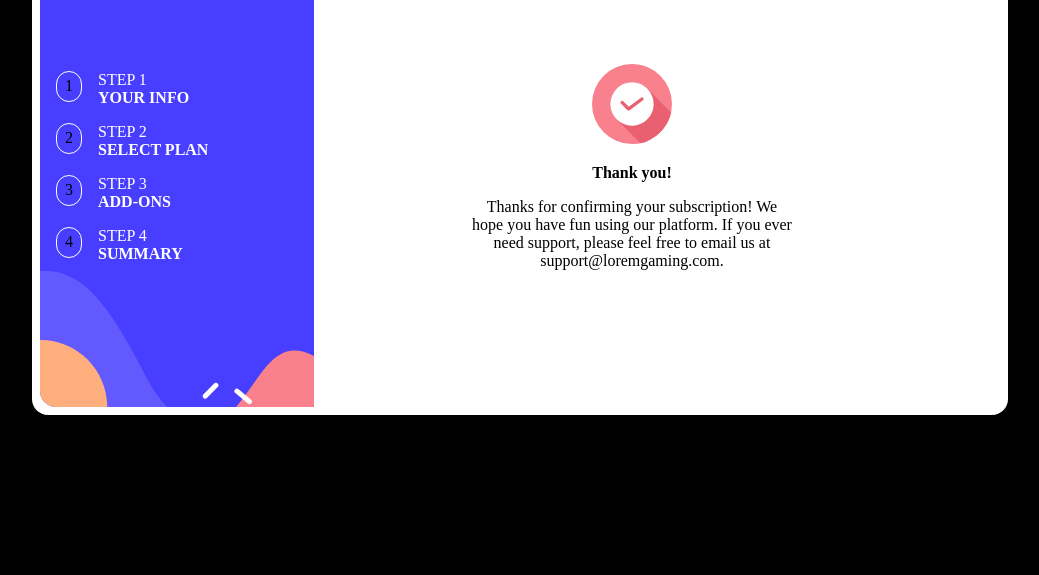
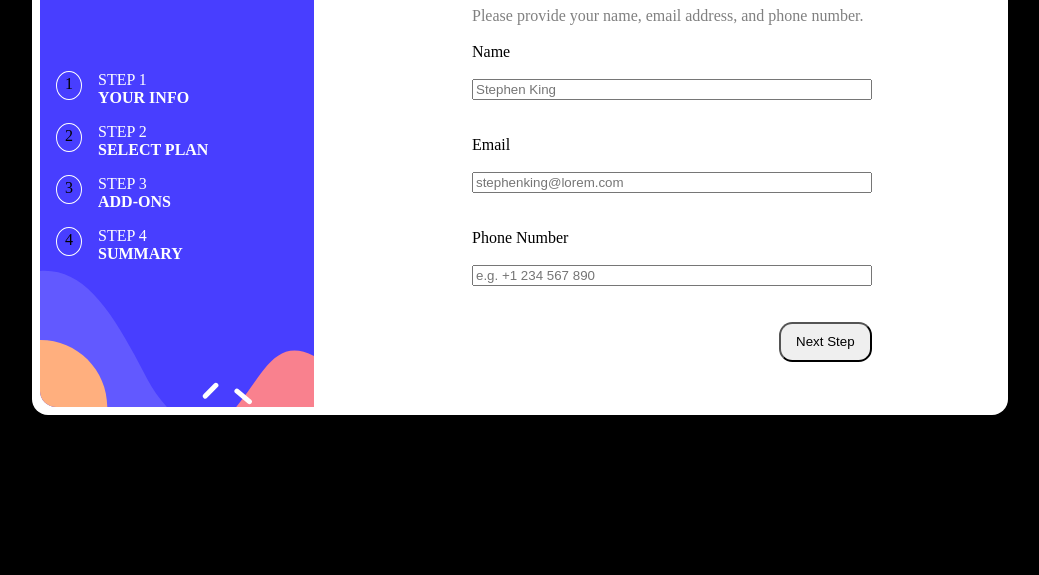
Before and after one commit to sanket-a8lw12/Multi-Step-Form, a plain HTML site: page index.html in a window 1280 px wide. Shown: the part 289-864 px from the top of the page, without its empty margins (120-1159 px from the left). Drawn offline with Linux system fonts and the light colour scheme; a script that the page names is missing.

Commit message:
wrote the code to style the Finishing up page

```diff
--- a/style.css
+++ b/style.css
@@ -41,14 +41,13 @@ body{
 }
 
 .number{
-    padding-top: .3em;
+    padding-top: .2em;
     height: 1.5em;
     width: 1.5em;
     font-weight: 20em;
     border: 1px solid white;
-    border-radius: 9em;
-    display: flex;
-    justify-content: center;
+    border-radius: 50%;
+    text-align: center;
 }
 
 button{
@@ -70,7 +69,7 @@ button{
      display: flex;
      flex-direction: column;
      color: grey;
-     display: none;
+     /* display: none; */
 }
 
 
@@ -94,6 +93,7 @@ button{
     flex-direction: column;
     gap: 1em;
     display: none;
+    /* opacity: 0.0; */
 }
 
 .select-plan-box{
@@ -307,6 +307,7 @@ p{
     /* border: 2px solid red; */
     flex-basis: 20em;
     gap: 1em;
+    display: none;
 }
 
 .thankYou-text{
@@ -317,3 +318,13 @@ p{
     text-align: center;
     gap: 1em;
 }
+
+
+.adjustWidth{
+    flex-basis: 25em;
+}
+
+
+.borderColor{
+    border: 3px solid red;
+}
```
